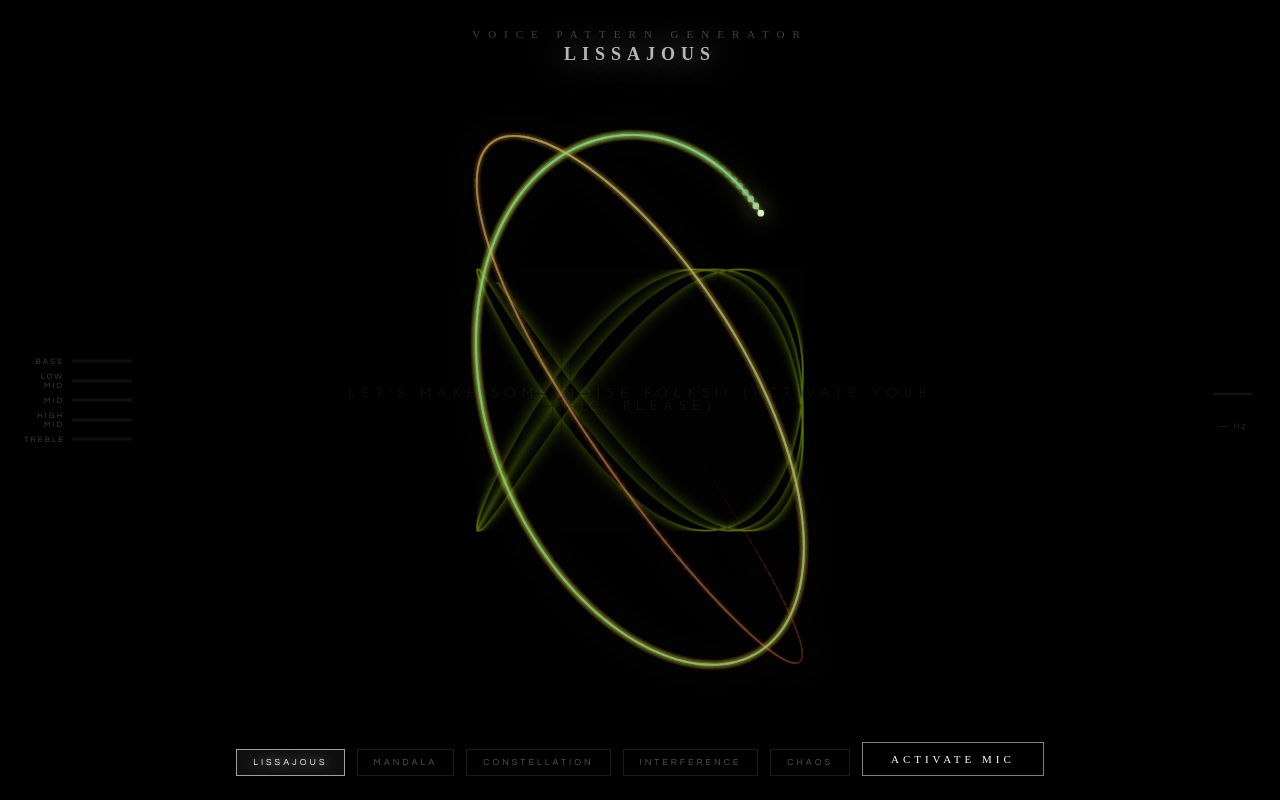
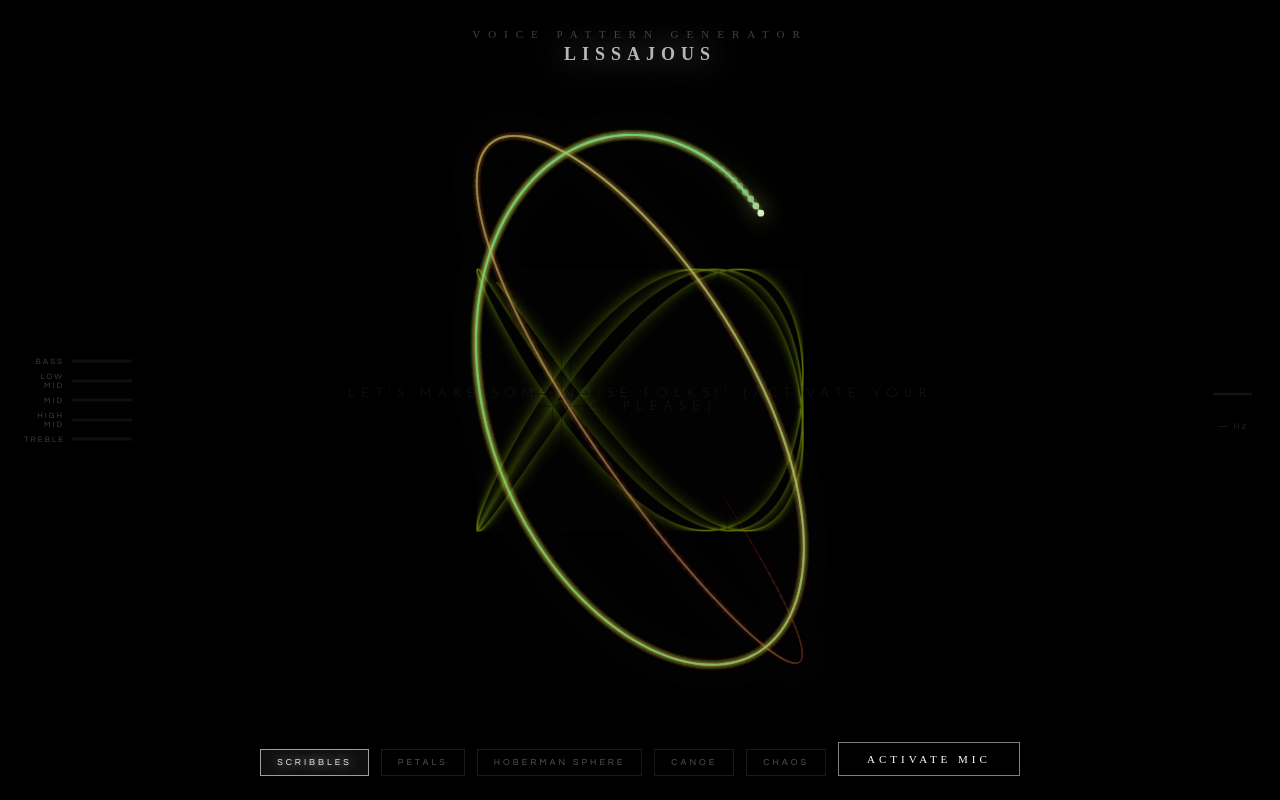
Before and after one commit to Mrahman91/Parametric-Design-Assignment, a plain HTML site: page index.html in a window 1280 px wide. Drawn offline with Linux system fonts and the light colour scheme.

Commit message:
Update names
Updated the name of each audio visualizer

```diff
--- a/index.html
+++ b/index.html
@@ -243,10 +243,10 @@ canvas {
   <div id="hint"><p>Let's Make Some Noise Folks!! (Activate your mic, please)</p></div>
 
   <div id="controls">
-    <button class="mode-btn active" data-mode="0">Lissajous</button>
-    <button class="mode-btn" data-mode="1">Mandala</button>
-    <button class="mode-btn" data-mode="2">Constellation</button>
-    <button class="mode-btn" data-mode="3">Interference</button>
+    <button class="mode-btn active" data-mode="0">Scribbles</button>
+    <button class="mode-btn" data-mode="1">Petals</button>
+    <button class="mode-btn" data-mode="2">Hoberman Sphere</button>
+    <button class="mode-btn" data-mode="3">Canoe</button>
     <button class="mode-btn" data-mode="4">Chaos</button>
     <button id="start-btn">Activate Mic</button>
   </div>
```
